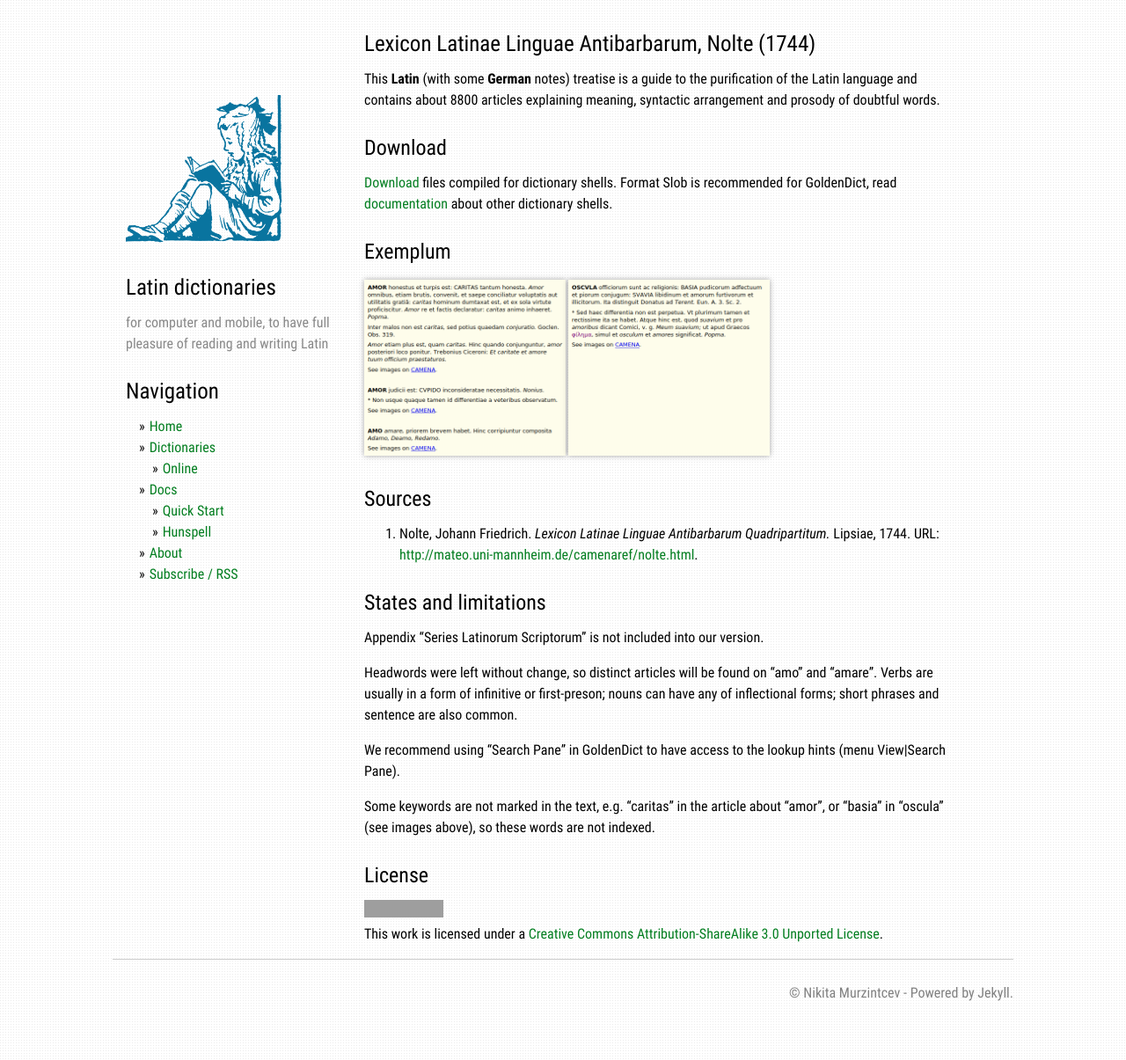
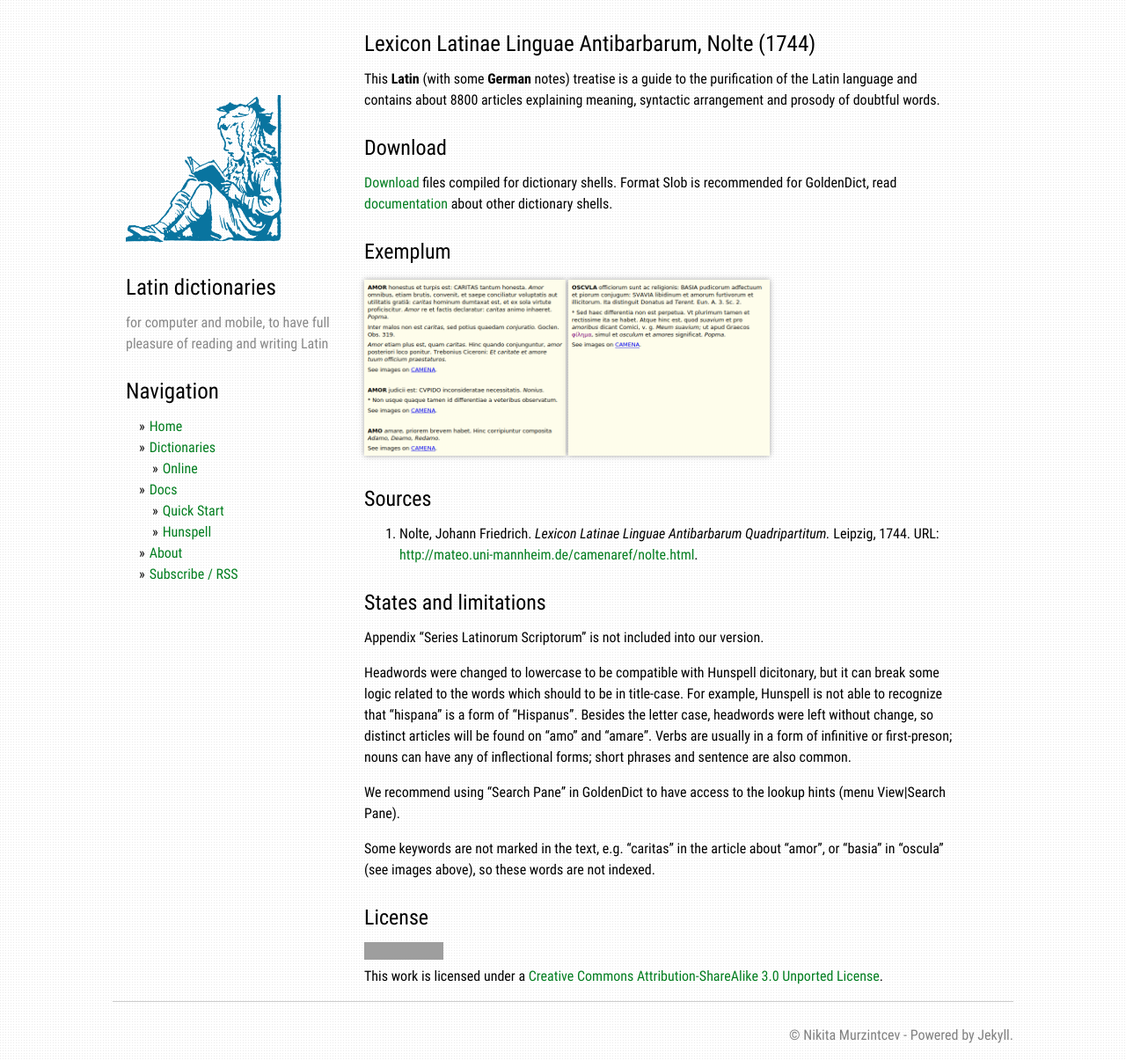
Before and after one commit to latin-dict/latin-dict.github.io, a Jekyll site: the page built from _dictionaries/Nolte1744.md, in a window 1280 px wide. Shown: the whole page at 88% size. Built offline with Jekyll 4.4.1, drawn with Linux system fonts in a browser that asks for light colours; grey boxes are pictures that could not be loaded.

```diff
--- a/_dictionaries/Nolte1744.md
+++ b/_dictionaries/Nolte1744.md
@@ -24,14 +24,14 @@ This **Latin** (with some **German** notes) treatise is a guide to the purificat
 
 ## Sources
 
-1. Nolte, Johann Friedrich. _Lexicon Latinae Linguae Antibarbarum Quadripartitum._ Lipsiae, 1744. URL: <http://mateo.uni-mannheim.de/camenaref/nolte.html>.
+1. Nolte, Johann Friedrich. _Lexicon Latinae Linguae Antibarbarum Quadripartitum._ Leipzig, 1744. URL: <http://mateo.uni-mannheim.de/camenaref/nolte.html>.
 
 
 ## States and limitations
 
 Appendix "Series Latinorum Scriptorum" is not included into our version.
 
-Headwords were left without change, so distinct articles will be found on "amo" and "amare". Verbs are usually in a form of infinitive or first-preson; nouns can have any of inflectional forms; short phrases and sentence are also common.
+Headwords were changed to lowercase to be compatible with Hunspell dicitonary, but it can break some logic related to the words which should to be in title-case. For example, Hunspell is not able to recognize that "hispana" is a form of "Hispanus". Besides the letter case, headwords were left without change, so distinct articles will be found on "amo" and "amare". Verbs are usually in a form of infinitive or first-preson; nouns can have any of inflectional forms; short phrases and sentence are also common.
 
 We recommend using "Search Pane" in GoldenDict to have access to the lookup hints (menu View\|Search Pane).
 
```
Also changed, not shown: _posts/2020-11-17-Popma1865.md (added, +15 -0 lines).
